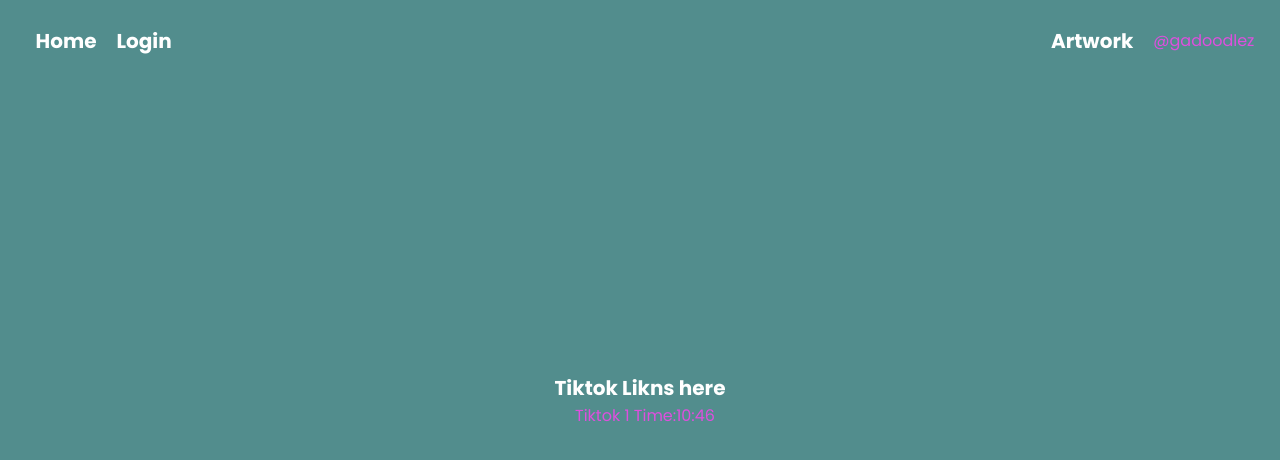
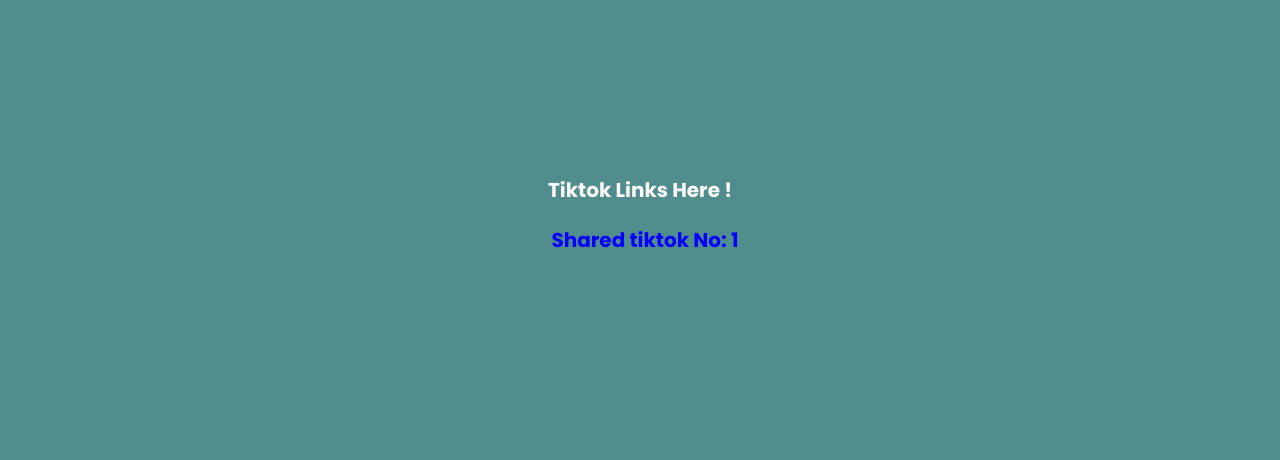
Before and after one commit to PrajwolGhimirepj/Login, a React (Vite) app: page / in a window 1280 px wide. Shown: the top 460 px of the page. Built offline with nearby package versions, Linux system fonts and the light colour scheme; no server answers.

Commit message:
random stuff

```diff
--- a/src/App.jsx
+++ b/src/App.jsx
@@ -25,24 +25,19 @@
       <div className="nav font-t">
         <div className="flex-c">
           <div className="felx">
-            <Link to="/">
-              <h1>Home</h1>
-            </Link>
-            <Link to="Login">
-              <h1>Login</h1>
-            </Link>
+            <Link to="/">{/* <h1>Home</h1> */}</Link>
+            <Link to="Login">{/* <h1>Login</h1> */}</Link>
           </div>
-          {userEmail && <p> {userEmail}</p>}
         </div>
         <p></p>
         <div className="felx">
-          <h1>Artwork</h1>
+          {/* <h1>Artwork</h1> */}
           <a
             href="https://www.instagram.com/gadoodlez_/ "
             target="_blank"
             rel="noreferrer"
           >
-            @gadoodlez
+            {/* @gadoodlez */}
           </a>
         </div>
       </div>
--- a/src/Home/Home.css
+++ b/src/Home/Home.css
@@ -5,4 +5,20 @@
   justify-content: center;
   height: 100vh;
   width: 100%;
+  gap: 20px;
 }
+
+.tita-h {
+  font-size: 20px;
+}
+
+.links {
+  height: 50%;
+  width: 80%;
+  display: flex;
+  justify-content: center;
+}
+
+.h1 {
+  color: blue;
+}
--- a/src/Home/Home.jsx
+++ b/src/Home/Home.jsx
@@ -2,17 +2,27 @@
 import "./Home.css";
 
 const Home = () => {
+  const Links = [
+    "https://www.tiktok.com/@peaksons/video/7408291275553770785?_r=1&_t=8qgAhTDA9gN",
+  ];
   return (
     <>
       <div className="home font-t ">
-        <h1>Tiktok Likns here</h1>
-        <a
-          href="https://www.tiktok.com/@peaksons/video/7408291275553770785?_r=1&_t=8qgAhTDA9gN"
-          referrerPolicy="no-referrer"
-          target="_blank"
-        >
-          Tiktok 1 Time:10:46
-        </a>
+        <div className="tita-h">
+          <h1>Tiktok Links Here !</h1>
+        </div>
+        <div className="links">
+          {Links.map((link, key) => (
+            <a
+              href={link}
+              target="_blank"
+              rel="noreferrer"
+              style={{ textDecoration: "none" }}
+            >
+              <h1 className="h1">Shared tiktok No: {key + 1}</h1>
+            </a>
+          ))}
+        </div>
       </div>
     </>
   );
```
